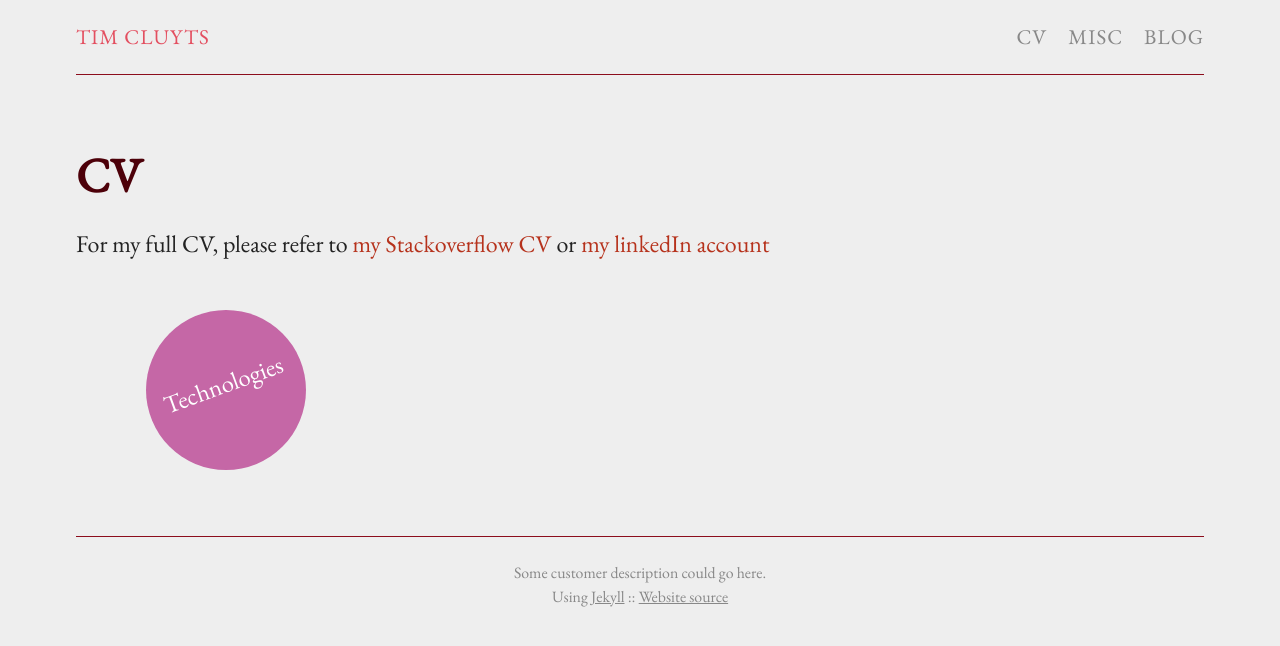
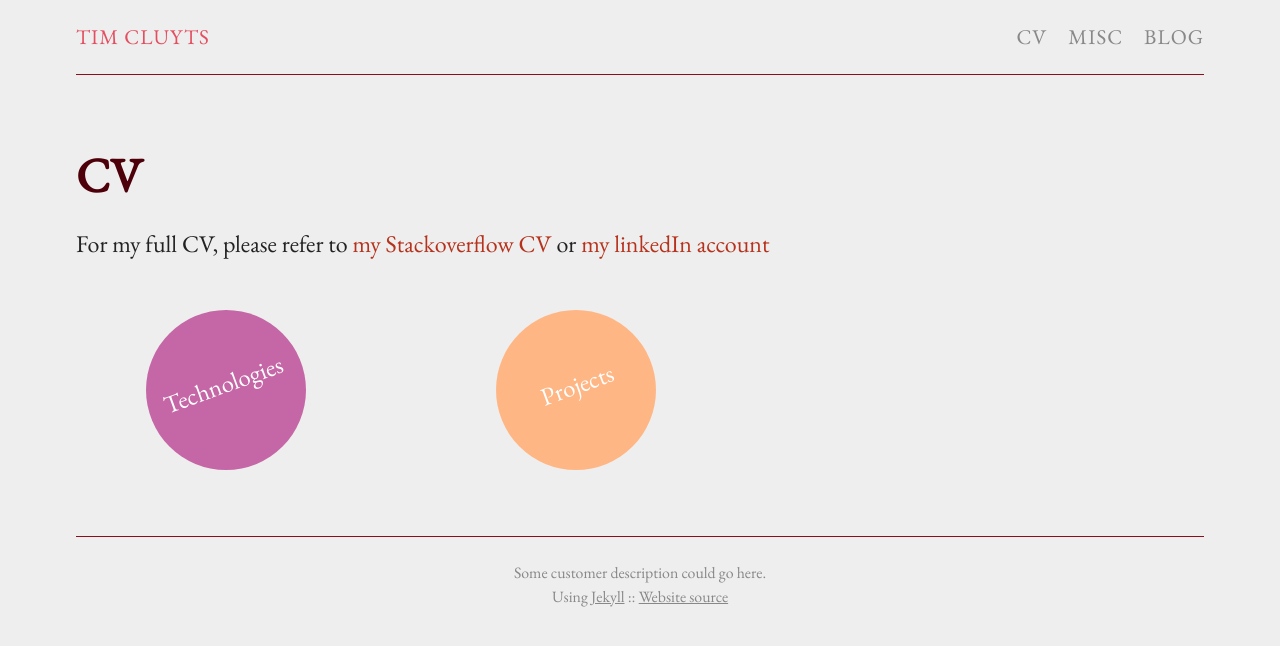
Before and after one commit to TimCluyts/timcluyts.github.io, a Jekyll site: the page built from cv.md, in a window 1280 px wide. Shown: the top 646 px of the page. Built offline with Jekyll 4.4.1, drawn with Linux system fonts in a browser that asks for light colours.

Commit message:
more svg updates

```diff
--- a/_sass/_base.scss
+++ b/_sass/_base.scss
@@ -168,3 +168,7 @@ ul.listing li.listing-item a {
 .mainNode {
     fill: $brand-purple-lighter;
 }
+
+.mainNodeSecondary {
+    fill: $brand-yellow-lighter;
+}
--- a/cv.md
+++ b/cv.md
@@ -8,12 +8,18 @@ For my full CV, please refer to <a href="https://stackoverflow.com/story/timcluy
 
 <svg version="1.1"
      baseProfile="full"
-     width="300" height="200"
+     width="900" height="200"
      xmlns="http://www.w3.org/2000/svg">
-    <g id="UrTavla">
-        <circle cx="150" cy="100" r="80" class="mainNode" id="mainNode"/>
-        <text border="1px solid red" x="50%" y="50%" font-size="25" transform="translate(-25 60) rotate(-20)" text-anchor="middle" fill="white">
+    <g id="mainNodeTechnologies">
+        <circle cx="150" cy="50%" r="80" class="mainNode"/>
+        <text border="1px solid red" x="150" y="50%" font-size="25" transform="translate(-25 60) rotate(-20)" text-anchor="middle" fill="white">
             <tspan>Technologies</tspan>
         </text>
     </g>
+    <g id="mainNodeProjects">
+        <circle cx="500" cy="100" r="80" class="mainNodeSecondary"/>
+        <text border="1px solid red" x="500" y="50%" font-size="25" transform="translate(0 180) rotate(-20)" text-anchor="middle" fill="white">
+            <tspan>Projects</tspan>
+        </text>
+    </g>
 </svg>
```
